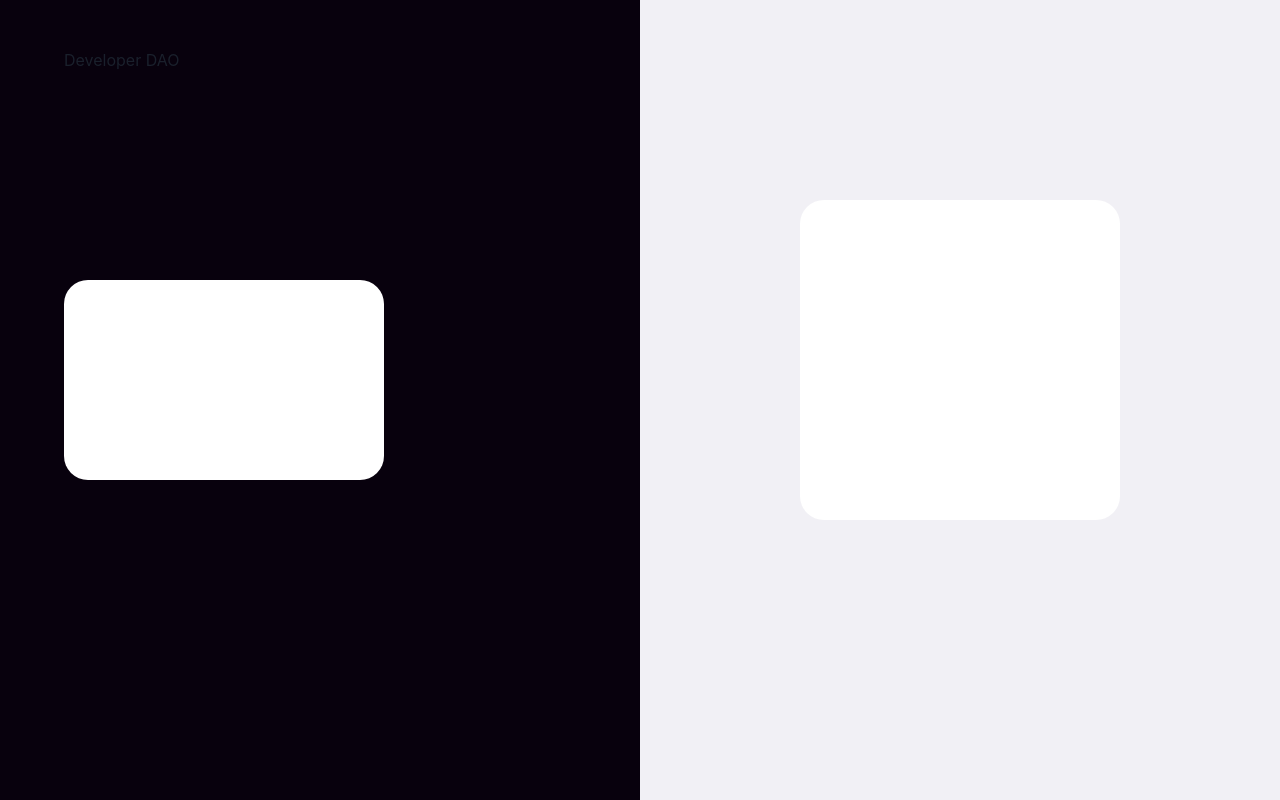
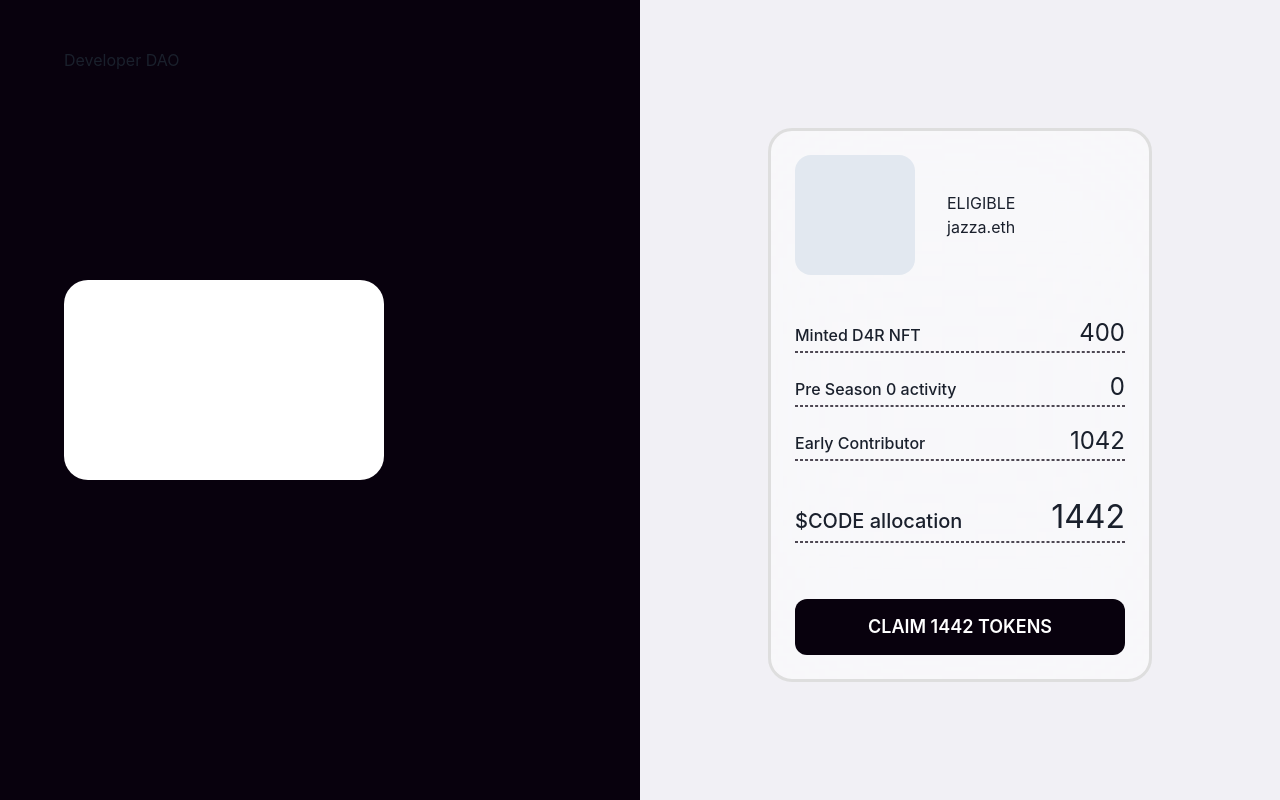
Before and after one commit to 7i7o/code-claim-site, a Next.js app in the folder packages/next-app/: page / in a window 1280 px wide. Built offline with nearby package versions, Linux system fonts and the light colour scheme.

Commit message:
Add claim card

```diff
--- a/packages/next-app/src/components/ClaimBox.tsx
+++ /dev/null
@@ -1,13 +0,0 @@
-import { Box } from "@chakra-ui/react";
-
-export const ClaimBox = () => {
-  return (
-    <Box
-      w="320px"
-      h="320px"
-      backgroundColor="white"
-      borderRadius="24px"
-      mt="25vh"
-    />
-  );
-};
--- /dev/null
+++ b/packages/next-app/src/components/ClaimCard.tsx
@@ -0,0 +1,110 @@
+import { Box, Button, Flex, Spacer, Text } from "@chakra-ui/react";
+
+interface ClaimCardProps {
+  address: string;
+  buttonLabel: string;
+}
+
+const Avatar = () => {
+  return (
+    <Box
+      background="gray.200"
+      w={["96px", "120px"]}
+      h={["96px", "120px"]}
+      borderRadius="16px"
+    />
+  );
+};
+
+const ClaimButton = ({ label }: { label: string }) => (
+  <Button
+    background="#08010D"
+    borderRadius="12px"
+    color="#FFF"
+    fontSize={["16px", "18px"]}
+    w="100%"
+    h="56px"
+    mt="24px"
+    _active={{}}
+    _hover={{
+      transform:
+        "translate3d(0px, -2px, 0px) scale3d(1, 1, 1) rotateX(0deg) rotateY(0deg) rotateZ(0deg) skew(0deg, 0deg)",
+      transformStyle: "preserve-3d",
+    }}
+  >
+    {label}
+  </Button>
+);
+
+const Header = ({ address }: { address: string }) => (
+  <Flex align="center">
+    <Avatar />
+    <Flex direction="column" ml={["20px", "32px"]}>
+      <Text>ELIGIBLE</Text>
+      <Text>{address}</Text>
+    </Flex>
+  </Flex>
+);
+
+const Position = ({
+  title,
+  value,
+  isBig = false,
+}: {
+  title: string;
+  value: string;
+  isBig: boolean;
+}) => (
+  <Flex direction="column">
+    <Flex direction="row" align="baseline">
+      <Text fontSize={isBig ? "20px" : "16px"} fontWeight="500">
+        {title}
+      </Text>
+      <Spacer />
+      <Text fontSize={isBig ? "32px" : "24px"} fontWeight="400">
+        {value}
+      </Text>
+    </Flex>
+    <Box border="1px dashed #4E4853" />
+  </Flex>
+);
+
+export const ClaimCard = (props: ClaimCardProps) => {
+  const { address, allocationTotal, buttonLabel } = props;
+  const positions = [
+    { title: "Minted D4R NFT", value: "400" },
+    { title: "Pre Season 0 activity", value: "0" },
+    { title: "Early Contributor", value: "1042" },
+  ];
+  return (
+    <Flex
+      w="100%"
+      backdropFilter="blur(300px)"
+      background="rgba(255, 255, 255, 0.5)"
+      border="3px solid #DEDEDE"
+      borderRadius="24px"
+      box-shadow="inset 0px 0px 100px rgba(255, 255, 255, 0.25)"
+      direction="column"
+      p="24px"
+    >
+      <Header address={address} />
+      <Flex direction="column" mt="8" mb="8">
+        {positions.map((pos, index) => {
+          return (
+            <Box key={index} my="2">
+              <Position title={pos.title} value={pos.value} />
+            </Box>
+          );
+        })}
+        <Box mt="6">
+          <Position
+            title="$CODE allocation"
+            value={allocationTotal}
+            isBig={true}
+          />
+        </Box>
+      </Flex>
+      <ClaimButton label={buttonLabel} />
+    </Flex>
+  );
+};
--- a/packages/next-app/src/pages/index.tsx
+++ b/packages/next-app/src/pages/index.tsx
@@ -7,7 +7,7 @@
 import { CODEToken__factory } from "@/typechain";
 import { hasEthereum } from "@/utils";
 
-import { ClaimBox } from "components/ClaimBox";
+import { ClaimCard } from "components/ClaimCard";
 import { MainBox } from "components/MainBox";
 
 const contractAddress = "0x5FbDB2315678afecb367f032d93F642f64180aa3";
@@ -58,7 +58,13 @@
           align="center"
           justifyContent="center"
         >
-          <ClaimBox />
+          <Box m={["24px", "10vw"]}>
+            <ClaimCard
+              address="jazza.eth"
+              allocationTotal="1442"
+              buttonLabel="CLAIM 1442 TOKENS"
+            />
+          </Box>
         </Box>
       </Flex>
     </Box>
```
